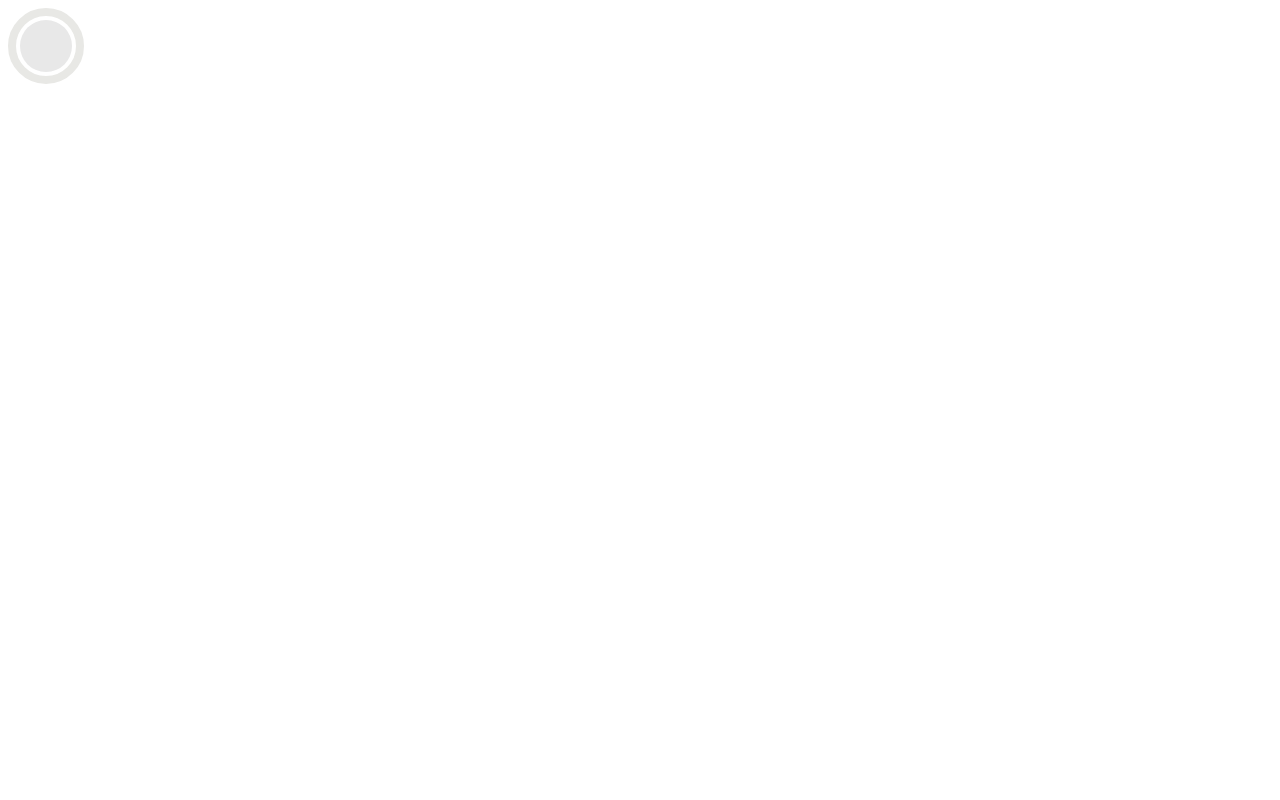
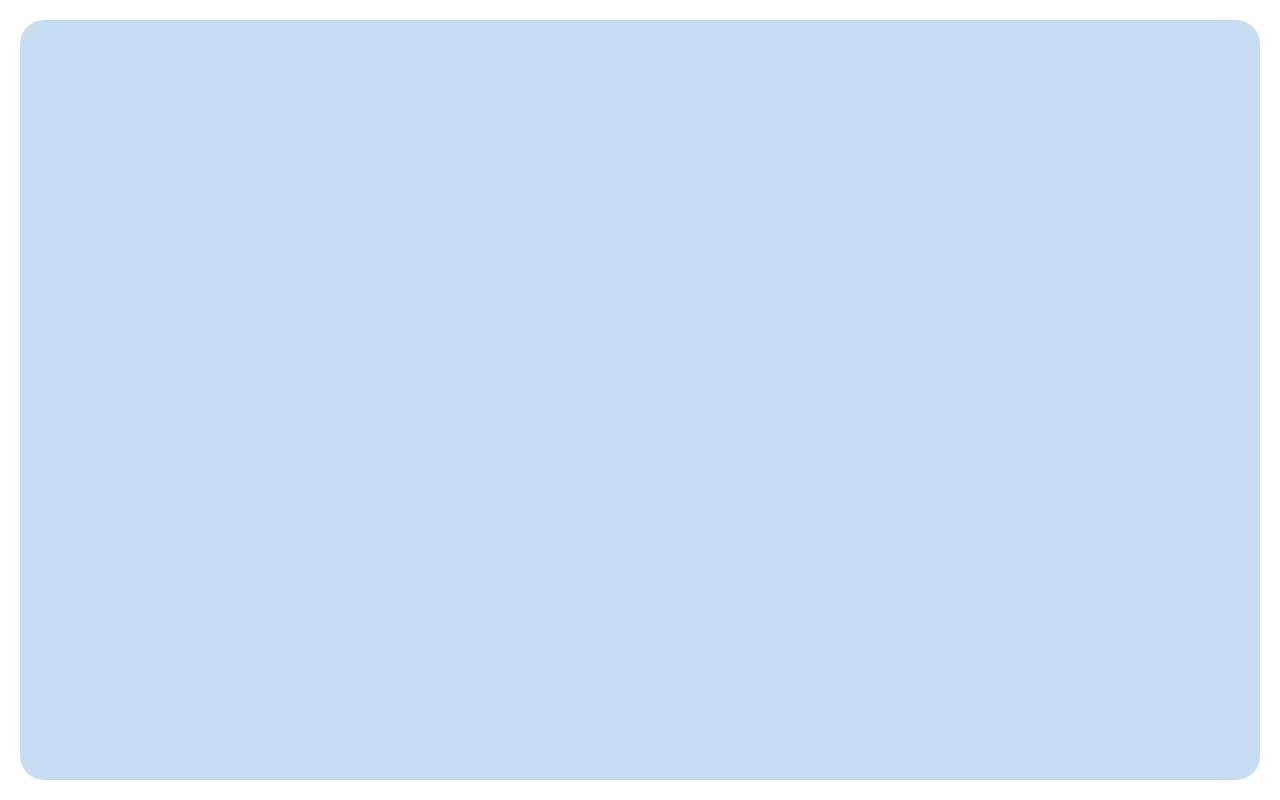
Before and after one commit to zimtblitz/wobini, a React (Vite) app: page / in a window 1280 px wide. Built offline with nearby package versions, Linux system fonts and the light colour scheme.

Commit message:
change route styling

```diff
--- a/src/components/GpxFilePicker.tsx
+++ b/src/components/GpxFilePicker.tsx
@@ -35,26 +35,23 @@ function GpxFilePicker({ onFileSelected }: Props) {
         onClick={openFilePicker}
         aria-label="GPX Datei auswählen"
         style={{
-          width: "76px",
-          height: "76px",
-          borderRadius: "50%",
-          border: "8px solid #E8E8E5",
-          background: "transparent",
+          position: "absolute",
+          inset: "20px",
+          borderRadius: "24px",
+	  border: "none",
+          background: "rgba(24, 116, 205, 0.25)",
           cursor: "pointer",
           display: "flex",
           alignItems: "center",
           justifyContent: "center",
+          color: "#E8E8E5",
+          fontSize: "18px",
+          fontWeight: 500,
+          backdropFilter: "blur(4px)",
+          WebkitBackdropFilter: "blur(4px)",
           padding: 0,
         }}
       >
-        <div
-          style={{
-            width: "52px",
-            height: "52px",
-            borderRadius: "50%",
-            background: "#E8E8E8",
-          }}
-        />
       </button>
     </>
   );
--- a/src/components/GpxViewer.tsx
+++ b/src/components/GpxViewer.tsx
@@ -9,8 +9,8 @@ interface Props {
   file: File;
 }
 
-const ACTIVE_COLOR = "#E85D2A";
-const INACTIVE_COLOR = "rgba(232,93,42,0.25)";
+const ACTIVE_COLOR = "#F89880";
+const INACTIVE_COLOR = "#F5DEB3";
 
 function GpxViewer({ file }: Props) {
   const points = useGpx(file);
@@ -124,10 +124,6 @@ function GpxViewer({ file }: Props) {
   const viewBoxHeight =
     maxY - minY + padding * 2;
 
-  const start = svgPoints[0];
-  const end =
-    svgPoints[svgPoints.length - 1];
-
   const routePoints = svgPoints
     .map(
       (p) => `${p.x},${p.y}`
@@ -162,9 +158,8 @@ function GpxViewer({ file }: Props) {
       <polyline
         points={routePoints}
         fill="none"
-        stroke={ACTIVE_COLOR}
+        stroke={INACTIVE_COLOR}
         strokeWidth="4"
-        strokeOpacity="0.25"
         strokeLinecap="round"
         strokeLinejoin="round"
         vectorEffect="non-scaling-stroke"
@@ -181,44 +176,6 @@ function GpxViewer({ file }: Props) {
         vectorEffect="non-scaling-stroke"
       />
 
-      {/* Startpunkt */}
-      <circle
-        cx={start.x}
-        cy={start.y}
-        r="6"
-        fill={
-          showRemainingRoute
-            ? INACTIVE_COLOR
-            : ACTIVE_COLOR
-        }
-        stroke={
-          showRemainingRoute
-            ? INACTIVE_COLOR
-            : ACTIVE_COLOR
-        }
-        strokeWidth="3"
-        vectorEffect="non-scaling-stroke"
-      />
-
-      {/* Zielpunkt */}
-      <circle
-        cx={end.x}
-        cy={end.y}
-        r="6"
-        fill={
-          showRemainingRoute
-            ? ACTIVE_COLOR
-            : INACTIVE_COLOR
-        }
-        stroke={
-          showRemainingRoute
-            ? ACTIVE_COLOR
-            : INACTIVE_COLOR
-        }
-        strokeWidth="3"
-        vectorEffect="non-scaling-stroke"
-      />
-
       {/* aktuelle Position */}
       <RoutePosition
         position={routePosition}
--- a/src/components/RoutePosition.tsx
+++ b/src/components/RoutePosition.tsx
@@ -11,11 +11,10 @@ function RoutePosition({ position }: Props) {
 
   return (
     <>
-      {/* Pulsierender Außenring */}
       <circle
         cx={position.x}
         cy={position.y}
-        r="12"
+        r="20"
         fill="none"
 	stroke="#4A90E2"
         strokeWidth="3"
@@ -36,17 +35,6 @@ function RoutePosition({ position }: Props) {
           repeatCount="indefinite"
         />
       </circle>
-
-      {/* Weißer Kern mit orangener Umrandung */}
-      <circle
-        cx={position.x}
-        cy={position.y}
-        r="7"
-        fill="#FFFFFF"
-	stroke="#4A90E2"
-        strokeWidth="4"
-        vectorEffect="non-scaling-stroke"
-      />
     </>
   );
 }
```
